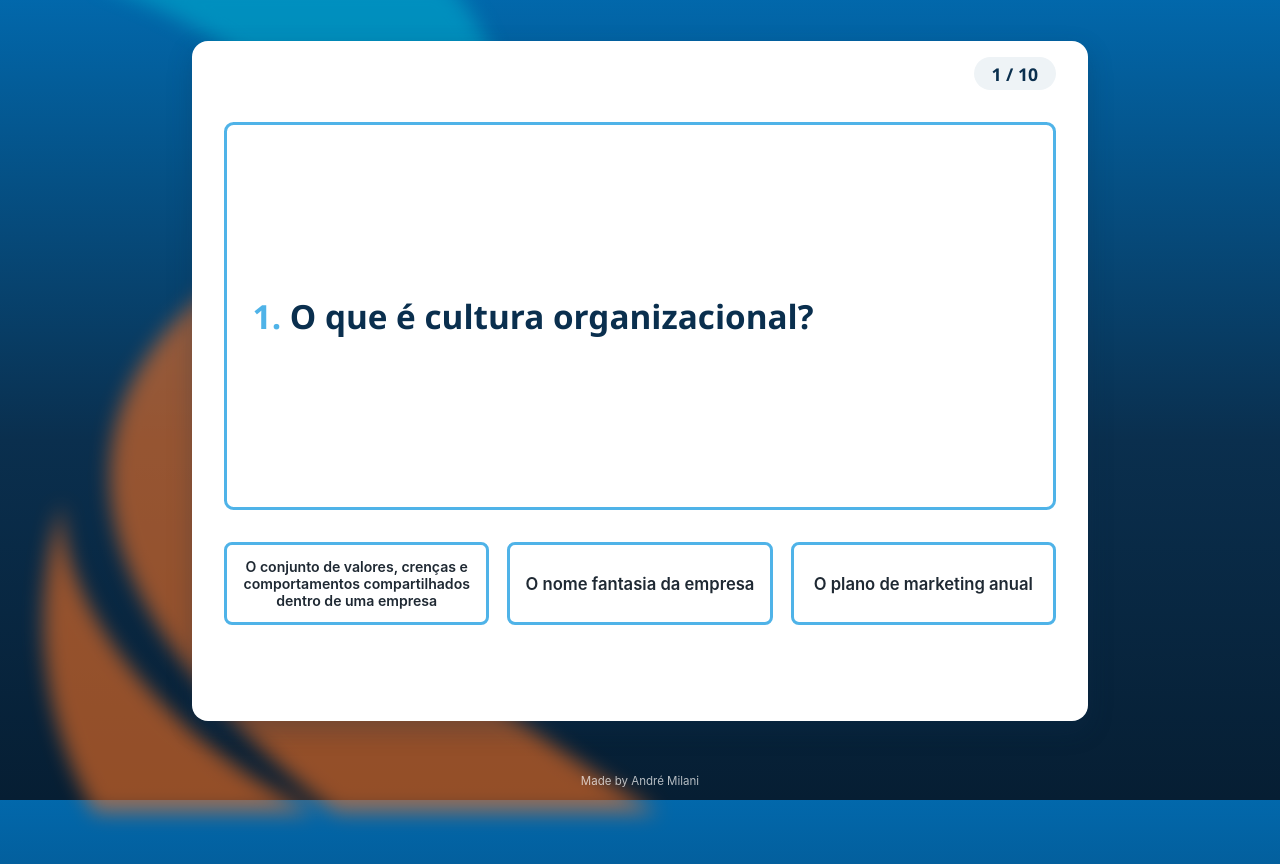
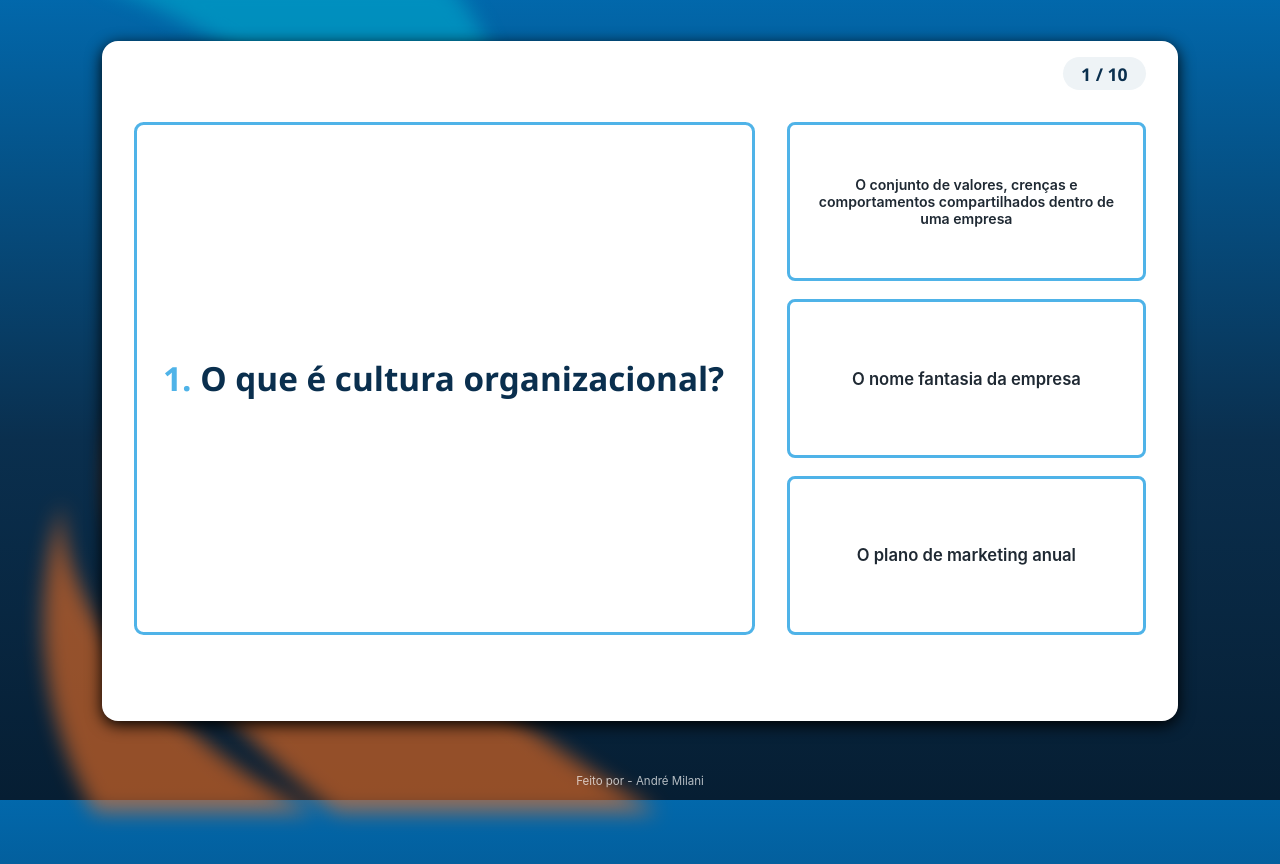
Before and after one commit to AndreMilaniNio/ProjetoIntervaloCultural, a React (Vite) app: page / in a window 1280 px wide. Shown: the top 864 px of the page. Built offline with nearby package versions, Linux system fonts and the light colour scheme.

Commit message:
Fix: ajustando CSS da página

```diff
--- a/src/App.css
+++ b/src/App.css
@@ -23,7 +23,7 @@ ESTRUTURA GERAL
 }
 
 .palco-quiz {
-  width: 100%;
+  width: 120%;
   height: 100%;
 
   display: flex;
@@ -42,11 +42,19 @@ ESTRUTURA GERAL
   background: var(--energisa-branco);
   border-radius: 1rem;
 
-  box-shadow: var(--sombra-painel);
+  box-shadow: 0px 4px 16px black;
   padding: 1rem 2rem;
 
   display: flex;
   flex-direction: column;
+  gap: 2rem;
+}
+
+.box-pergunta-resposta{
+  width: 100%;
+  height: 100%;
+  display: flex;
+  flex-direction: row;
   gap: 2rem;
 }
 
@@ -71,6 +79,7 @@ ESTRUTURA GERAL
    (.texto-reduzido / .texto-minimo), nunca a caixa. */
 
 .caixa-pergunta {
+  width: 100%;
   border: 3px solid var(--energisa-azul-claro);
   border-radius: var(--raio-padrao);
   padding: 2vh 2vw;
@@ -106,10 +115,12 @@ ESTRUTURA GERAL
    ========================================================================= */
 
 .lista-respostas {
+  width: 60%;
   list-style: none;
   margin: 0;
   padding: 0;
   display: flex;
+  flex-direction: column;
   gap: 1.4vw;
   /* align-items padrão é "stretch": todo botão assume a altura do
      item mais alto da linha automaticamente, sem JS. */
--- a/src/App.jsx
+++ b/src/App.jsx
@@ -88,7 +88,7 @@ function App() {
           </span>
         </div>
 
-        <p className="rodape-assinatura">Made by André Milani</p>
+        <p className="rodape-assinatura">Feito por - André Milani</p>
       </main>
     );
   }
@@ -115,6 +115,7 @@ function App() {
             </span>
           </div>
 
+          <div className="box-pergunta-resposta">
             <div className={`caixa-pergunta ${classePergunta}`}>
               <h1 className="texto-pergunta">
                 <span className="numero-pergunta">{NumeroDaQuestao + 1}.</span>{" "}
@@ -153,7 +154,7 @@ function App() {
                 );
               })}
             </ul>
-
+          </div>
           {/* Caixa de retorno visual ao responder */}
           <span
             className={`feedback-mensagem ${
@@ -173,7 +174,7 @@ function App() {
         </div>
       </div>
 
-      <p className="rodape-assinatura">Made by André Milani</p>
+      <p className="rodape-assinatura">Feito por - André Milani</p>
     </main>
   );
 }
--- a/vite.config.js
+++ b/vite.config.js
@@ -4,5 +4,5 @@ import react from "@vitejs/plugin-react";
 // https://vite.dev/config/
 export default defineConfig({
   plugins: [react()],
-  base: "/ProjetoIntervaloCultural/",
+  base: "/ProjetoInternpmvaloCultural/",
 });
```
Lines whose indentation alone changed are shown as unchanged.
